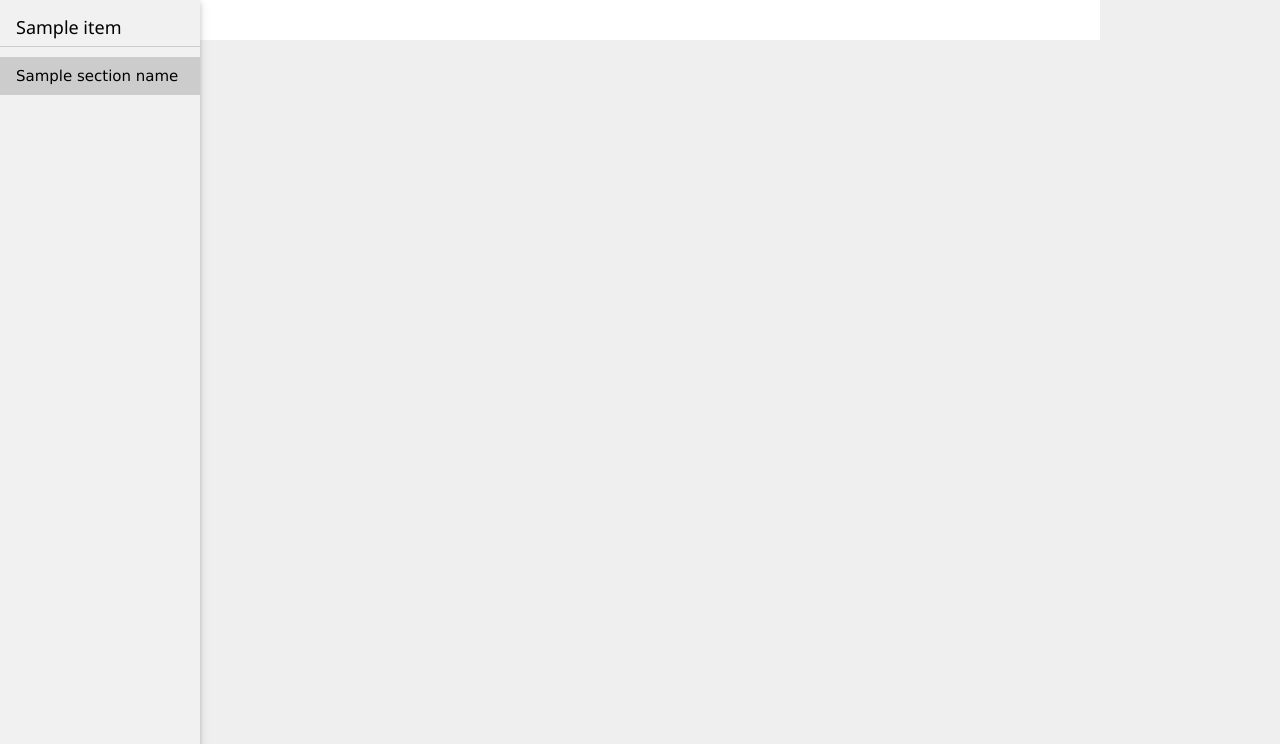
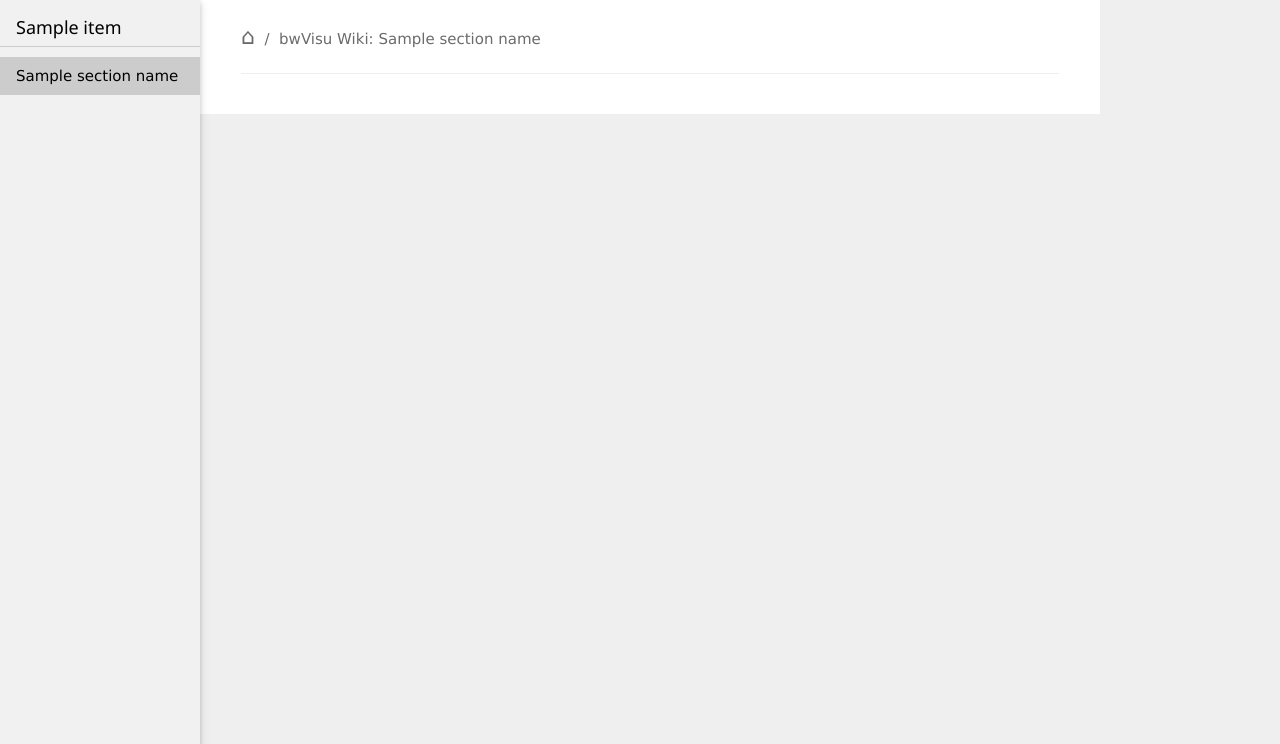
Before and after one commit to cevinclein/qwidotdesaa, a Flask app: page / in a window 1280 px wide. Shown: the part 56-800 px from the top of the page. Run offline with Flask 3, Linux system fonts and the light colour scheme; a database or web service that is not in the repository returns one stand-in record (values such as "Sample title"); data that the repository does not hold is empty; some libraries are stand-ins or nearby versions.

Commit message:
add header line

```diff
--- a/templates/index.html
+++ b/templates/index.html
@@ -300,6 +300,8 @@
     <div class="md_content">
       {% for i  in range(section_num): %}
       <div id="d{{i}}" class="w3-container tab_section w3-animate-left" {% if i == 0 %} style="display:block" {% else %} style="display:none" {% endif %}>
+        <p style="color: #6b6b6b"><span style="font-size: 22px;">&#8962;</span>&nbsp;&nbsp;/&nbsp;&nbsp;bwVisu Wiki: {{sections[i]}}</p> <!--header-->
+        <hr />
         {{gitwiki[i] | safe}}
       </div>
       {% endfor %}
```
